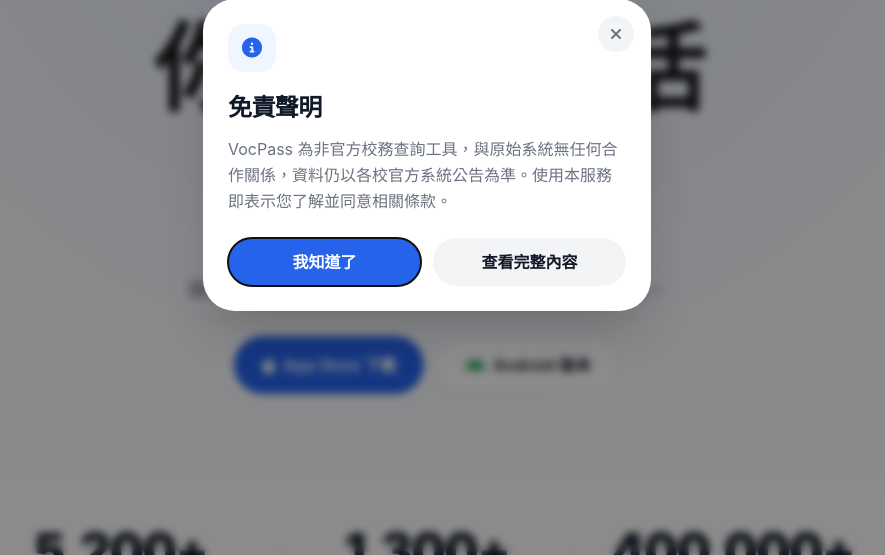
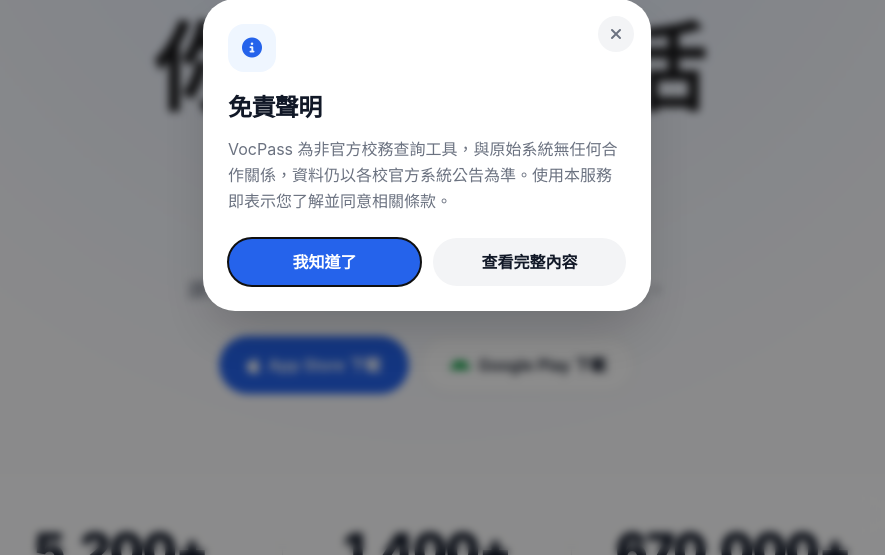
Before and after one commit to VocPass/server, a Python web app: template templates/index.html in a window 1280 px wide. Shown: the part 245-800 px from the top of the page, without its empty margins (213-1098 px from the left). Run offline with Jinja, Linux system fonts and the light colour scheme; the template is opened without the code that fills it, so the values that code supplies are empty; some libraries are stand-ins or nearby versions.

Commit message:
fix: 更新 Android 下載連結及統計數據

```diff
--- a/templates/index.html
+++ b/templates/index.html
@@ -187,8 +187,8 @@
                 <a href="https://apps.apple.com/tw/app/vocpass/id6760000951" target="_blank" class="bg-blue-600 text-white px-7 py-3.5 rounded-full font-semibold text-base flex items-center justify-center gap-2 hover:bg-blue-700 hover:shadow-lg hover:shadow-blue-500/30 transition-all">
                     <i class="fa-brands fa-apple text-lg"></i> App Store 下載
                 </a>
-                <a href="https://github.com/VocPass/android/releases/latest/download/vocpass.apk" target="_blank" class="bg-white text-gray-900 border border-gray-200 px-7 py-3.5 rounded-full font-semibold text-base flex items-center justify-center gap-2 hover:bg-gray-50 transition-all shadow-sm">
-                    <i class="fa-brands fa-android text-green-600 text-lg"></i> Android 版本
+                <a href="https://play.google.com/store/apps/details?id=me.hans0805.vocpass" target="_blank" class="bg-white text-gray-900 border border-gray-200 px-7 py-3.5 rounded-full font-semibold text-base flex items-center justify-center gap-2 hover:bg-gray-50 transition-all shadow-sm">
+                    <i class="fa-brands fa-android text-green-600 text-lg"></i> Google Play 下載
                 </a>
             </div>
         </div>
@@ -207,7 +207,7 @@
                 <div class="absolute left-0 w-px h-10 md:h-12 bg-gray-200"></div>
                 <div class="min-w-0">
                     <div class="font-black text-gray-900 tracking-tight mb-1 md:mb-2 truncate" style="font-size:clamp(18px,5vw,48px)">
-                        <span class="stat-number" data-target="1300" data-suffix="+">0</span>
+                        <span class="stat-number" data-target="1400" data-suffix="+">0</span>
                     </div>
                     <div class="text-[10px] md:text-sm font-semibold text-gray-500 uppercase tracking-wider">已註冊使用者</div>
                 </div>
@@ -215,7 +215,7 @@
             </div>
             <div class="min-w-0">
                 <div class="font-black text-gray-900 tracking-tight mb-1 md:mb-2 truncate" style="font-size:clamp(18px,5vw,48px)">
-                    <span class="stat-number" data-target="400000" data-suffix="+">0</span>
+                    <span class="stat-number" data-target="670000" data-suffix="+">0</span>
                 </div>
                 <div class="text-[10px] md:text-sm font-semibold text-gray-500 uppercase tracking-wider">總查詢次數</div>
             </div>
@@ -499,8 +499,8 @@
                         <a href="https://testflight.apple.com/join/AeHJpDMp" target="_blank" class="bg-white/10 border border-white/20 backdrop-blur-md text-white px-7 py-3.5 rounded-full font-bold text-base flex items-center justify-center gap-2 hover:bg-white/20 transition-colors">
                             <i class="fa-solid fa-flask text-lg"></i> TestFlight Beta
                         </a>
-                        <a href="https://github.com/VocPass/android/releases/latest/download/vocpass.apk" target="_blank" class="bg-green-500 text-white px-7 py-3.5 rounded-full font-bold text-base flex items-center justify-center gap-2 hover:bg-green-400 transition-colors">
-                            <i class="fa-brands fa-android text-lg"></i> 下載 APK
+                        <a href="https://play.google.com/store/apps/details?id=me.hans0805.vocpass" target="_blank" class="bg-green-500 text-white px-7 py-3.5 rounded-full font-bold text-base flex items-center justify-center gap-2 hover:bg-green-400 transition-colors">
+                            <i class="fa-brands fa-android text-lg"></i> 取得 Android 版
                         </a>
                     </div>
                     <div class="mt-8 text-sm text-blue-200 flex justify-center items-center gap-4">
```
